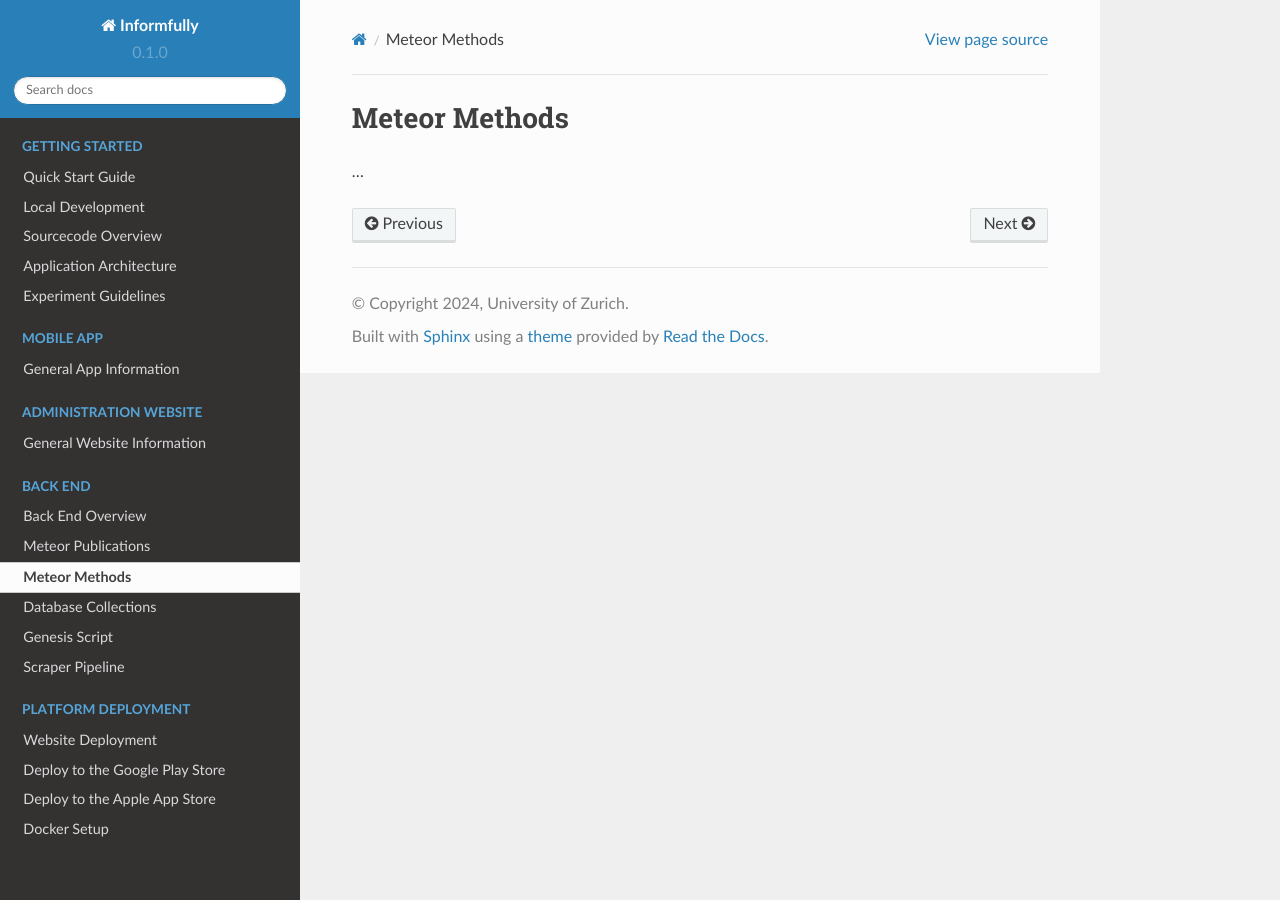
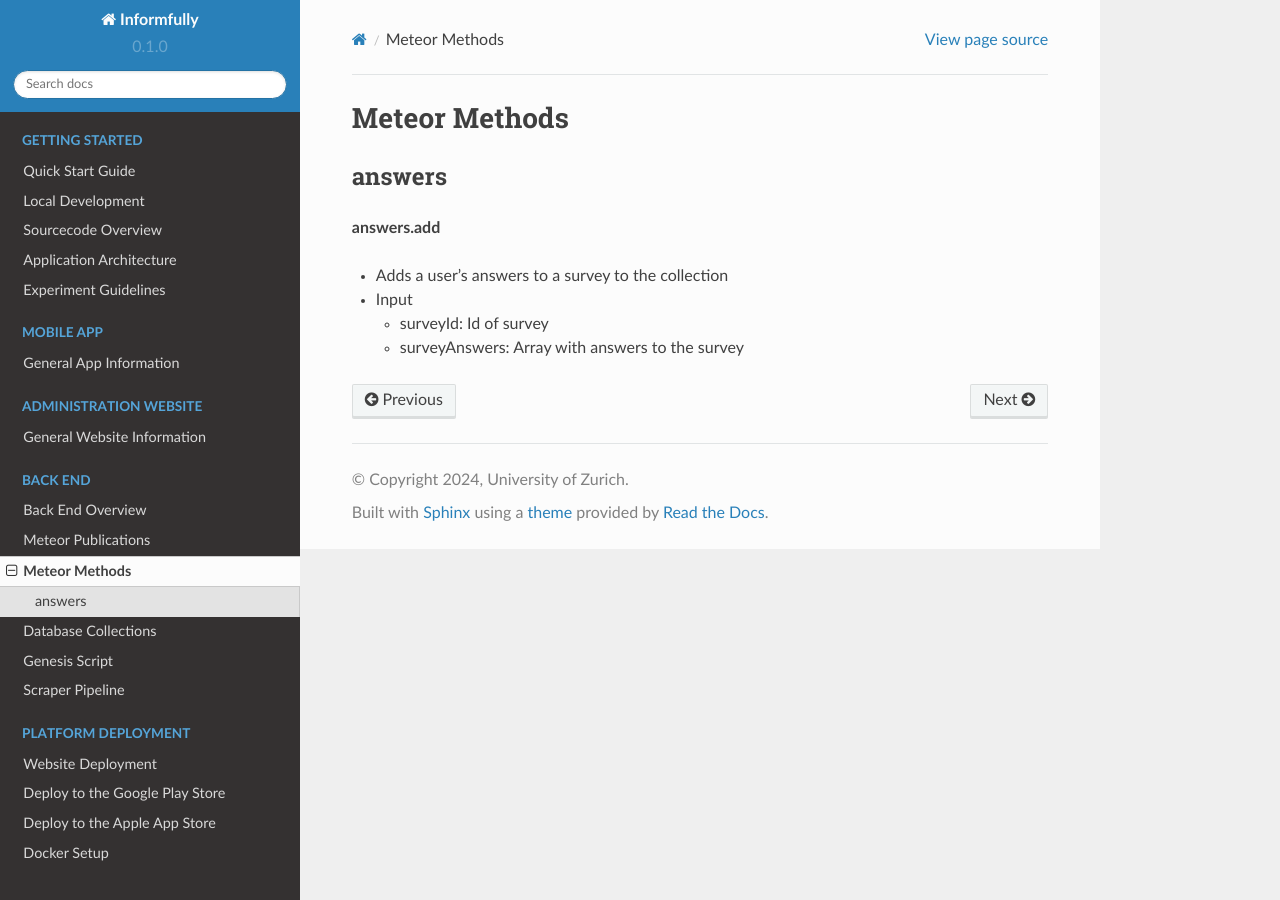
Before and after one commit to Informfully/Documentation, a Sphinx documentation site: the page built from docs/source/methods.rst, in a window 1280 px wide. Built offline with Sphinx 7.4.7 and the Read the Docs theme 2.0.0, drawn with Linux system fonts in a browser that asks for light colours.

Commit message:
Documentation update

```diff
--- a/docs/source/genesis.rst
+++ b/docs/source/genesis.rst
@@ -5,7 +5,7 @@ Meteor encrypts all password of any users created using the `bcrypt <https://en.
 This protects against embarrassing password leaks in case the server’s database is compromised.
 When a user logs in, the Meteor Account System checks the encrypted password generated with its "salt".
 Trying to decrypt the salt is just as difficult to decrypt the password because of the nature of the bcrypt algorithm.
-This special `encryption mechanism <https://docs.meteor.com/api/passwords>`_ employed by Meteor makes it impossible to insert a new user into the database without using Meteor itself.
+This special `encryption mechanism <https://docs.meteor.com/api/passwords>`_ employed by Meteor makes it impossible to insert a new user into the database without using Meteor.
 
 Therefore, to createe the very first ``Maintainer``, we provide the main.js and genesis.js scripts that was run when the app starts up.
 We connect (with ``main.js``) and check (with ``genesis.js``) if the database is empty and if yes, we insert a new user with the below user info (see again ``genesis.ja``).
--- a/docs/source/methods.rst
+++ b/docs/source/methods.rst
@@ -1,4 +1,13 @@
 Meteor Methods
 ==============
 
-...
+answers
+-------
+
+**answers.add**
+
+* Adds a user's answers to a survey to the collection
+* Input
+
+  * surveyId: Id of survey
+  * surveyAnswers: Array with answers to the survey
```
